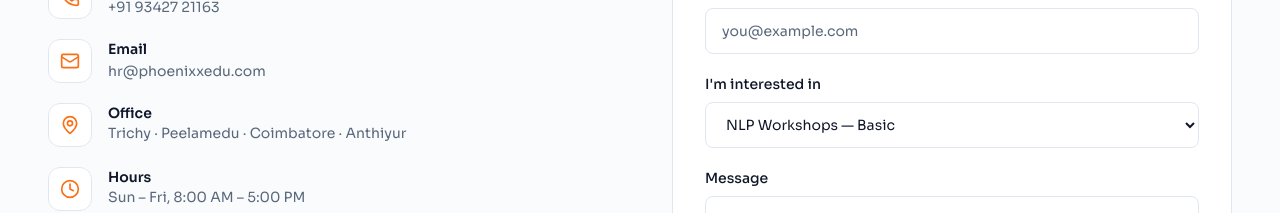
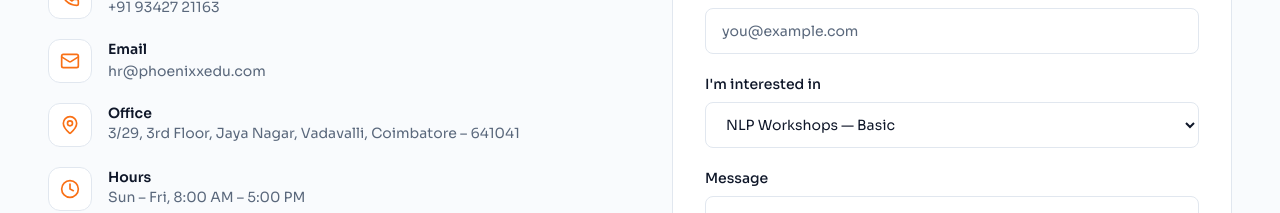
Before and after one commit to ranjithui/Phoenixx_edu_factory, a React (Vite) app: page / in a window 1280 px wide. Shown: the part 5680-5893 px from the top of the page. Built offline with nearby package versions, Linux system fonts and the light colour scheme.

Commit message:
address update

```diff
--- a/src/components/Contact.tsx
+++ b/src/components/Contact.tsx
@@ -6,7 +6,7 @@ import { cn } from "@/lib/utils"
 const INFO = [
   { icon: Phone, label: "Phone", value: "+91 93427 21163", href: "tel:+919342721163" },
   { icon: Mail, label: "Email", value: "hr@phoenixxedu.com", href: "mailto:hr@phoenixxedu.com" },
-  { icon: MapPin, label: "Office", value: "Trichy · Peelamedu · Coimbatore · Anthiyur" },
+  { icon: MapPin, label: "Office", value: "3/29, 3rd Floor, Jaya Nagar, Vadavalli, Coimbatore – 641041" },
   { icon: Clock, label: "Hours", value: "Sun – Fri, 8:00 AM – 5:00 PM" },
 ]
 
```
